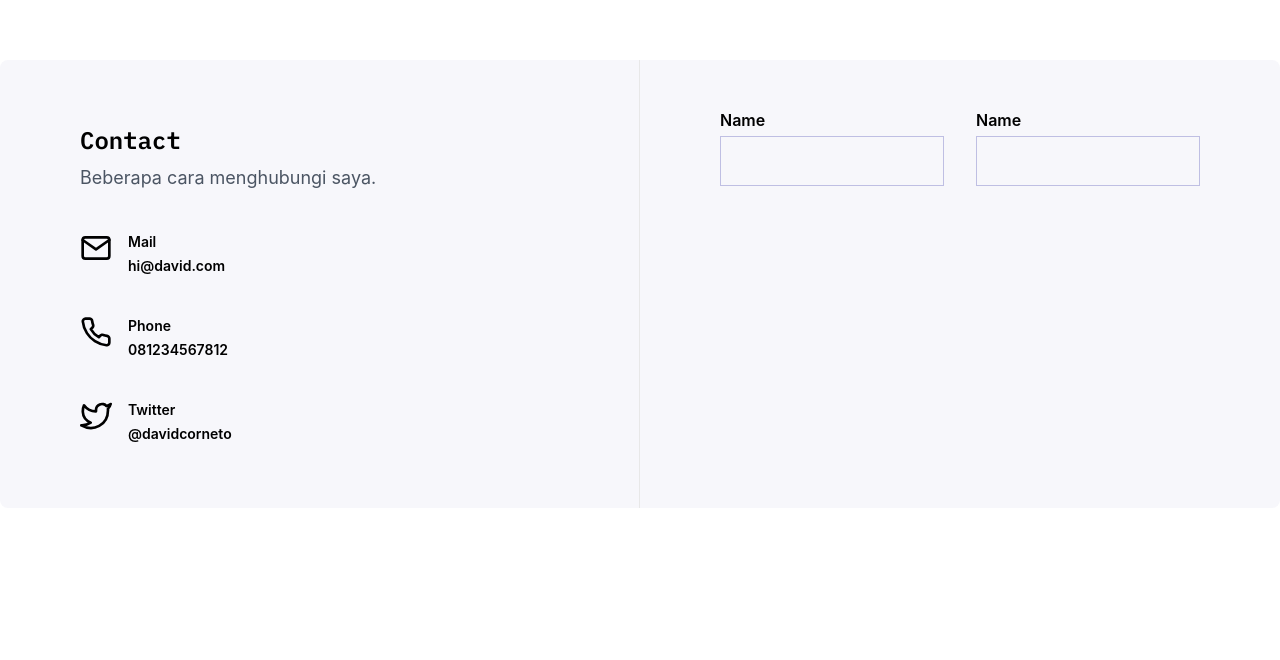
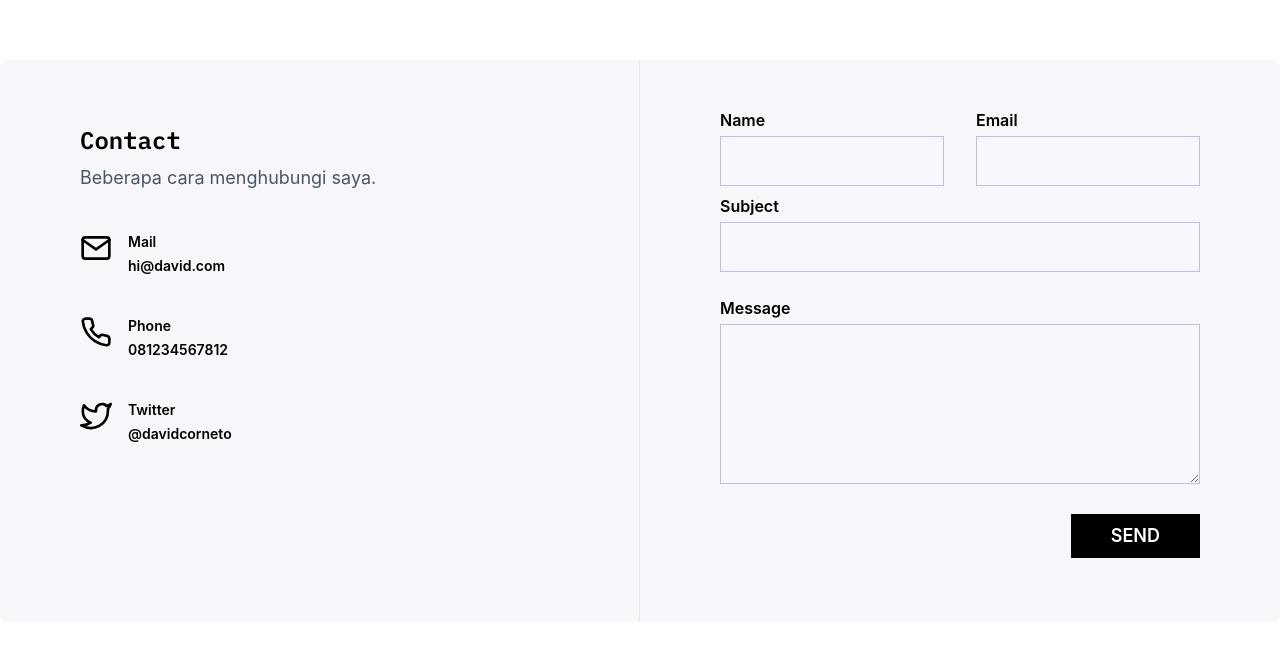
Before and after one commit to davidcorneto/slicing-design, a Next.js app: page / in a window 1280 px wide. Shown: the part 3785-4445 px from the top of the page. Before the commit the page ends 4405 px from the top, so only its background shows below. Built offline with nearby package versions, Linux system fonts and the light colour scheme.

Commit message:
Add Contact Form

```diff
--- a/components/Button.js
+++ b/components/Button.js
@@ -1,13 +1,14 @@
-export default function Button({className, variant, children}) {
+export default function Button({className, variant, children, pill}) {
   const addClassName = className ? `${className}` : '';
   const variants = {
     "outline-yellow": `border border-yellow-500 text-yellow-500`,
     "yellow": "bg-yellow-500 text-black",
+    "black": "bg-black text-white"
   }
 
   const pickedVariant = variants[variant];
 
   return(
-    <a className={`py-2 px-10 font-semibold text-lg rounded-full inline-block ${pickedVariant} ${addClassName}`}>{children}</a>
+    <a className={`py-2 px-10 font-semibold text-lg inline-block ${pill ? "rounded-full" : "" } ${pickedVariant} ${addClassName}`}>{children}</a>
   );
 };
--- a/components/Hero.js
+++ b/components/Hero.js
@@ -9,7 +9,7 @@ export default function Hero() {
           <div className='text-center mt-16'>
             <h1 className='text-3xl font-semibold text-white font-mono w-8/12 mx-auto leading-relaxed'>Saya seorang front-end engineer, back-end engineer, dan juga UI designer</h1>
             <p className=' text-lg text-white text-opacity-60 w-4/12 mx-auto mt-6 leading-relaxed'>Sejak 13 tahun saya memulai programming. Sejak 3 tahun memulai UI design.</p>
-            <Button className="mt-12" variant="yellow">Pelajari</Button>
+            <Button pill className="mt-12" variant="yellow">Pelajari</Button>
           </div>
         </div>
       </div>
--- a/components/Navbar.js
+++ b/components/Navbar.js
@@ -12,7 +12,7 @@ export default function Navbar() {
         <Nav />
       </div>
       <div className="w-3/12 text-right">
-        <Button variant="outline-yellow">Kontak</Button>
+        <Button pill variant="outline-yellow">Kontak</Button>
       </div>
     </div>
   );
--- a/components/SectionContact.js
+++ b/components/SectionContact.js
@@ -1,3 +1,4 @@
+import Button from "./Button";
 import ContactItem from "./ContactItem";
 import Field from "./field";
 import SectionParagraph from "./SectionParagraph";
@@ -40,15 +41,31 @@ export default function SectionContact() {
                   <Field
                   label="Name"
                   name="name"
+                  type="text"
                   />
                 </div>
                 <div className="w-6/12 px-4">
                   <Field
-                  label="Name"
+                  label="Email"
                   name="name"
+                  type="text"
                   />
                 </div>
               </div>
+              <Field
+                  label="Subject"
+                  name="subject"
+                  type="text"
+                />
+                <Field
+                  label="Message"
+                  name="message"
+                  type="textarea"
+                  className="h-40"
+                />
+                <div className="text-right">
+                  <Button variant="black">SEND</Button>
+                </div>
             </form>
         </div>
       </div>
--- a/components/field.js
+++ b/components/field.js
@@ -1,8 +1,15 @@
-export default function Field({label, name}) {
+export default function Field({label, name, type, className}) {
+  const addClassName = className ? `${className}` : "";
+  const formControlClassName = `bg-transparent border border-primarygray-300 py-3 px-6 w-full addClassName ${addClassName}`;
   return (
-    <div>
+    <div className="mb-6">
       <label htmlFor={name} className="block mb-1 font-semibold">{label}</label>
-      <input type="text" name={name} id={name} className="bg-transparent border border-primarygray-300 py-3 px-6 w-full" />
+      {type == "text" && (
+          <input type="text" name={name} id={name} className={formControlClassName } />
+      )}
+      {type == "textarea" && (
+          <textarea name={name} id={name} className={formControlClassName} />
+      )}
     </div>
   );
 };
```
